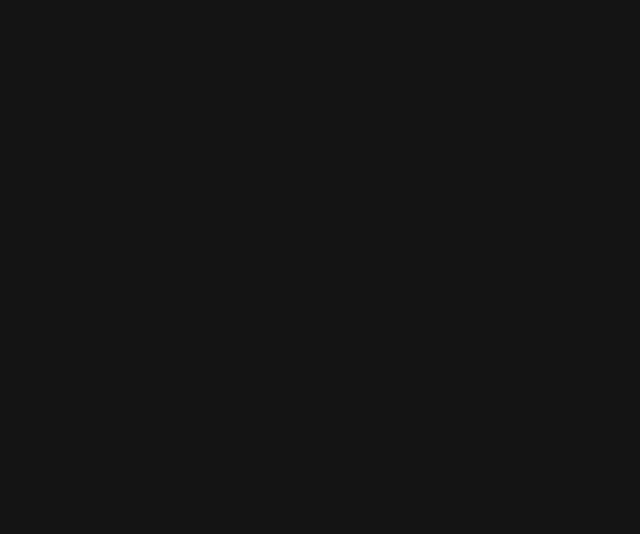
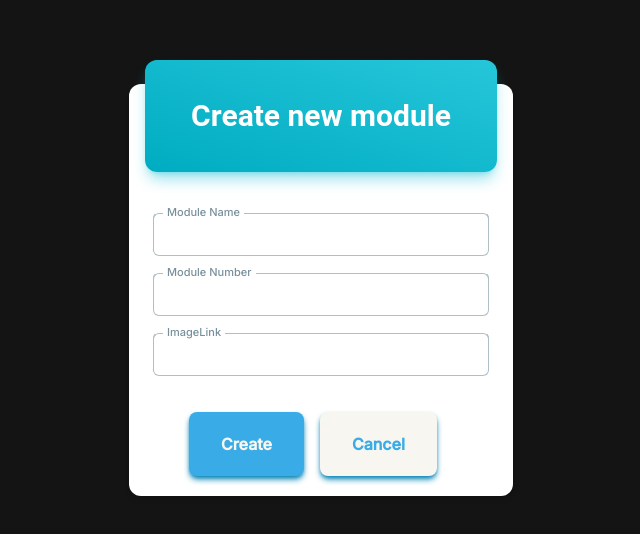
Before and after one commit to CleanCodeRo/ELearningPlatform_Frontend, a React (Vite) app: page /createModule in a window 1280 px wide. Before the commit this address had no page. Shown: the part 110-644 px from the top of the page, without its empty margins (319-959 px from the left). Built offline with nearby package versions, Linux system fonts and the light colour scheme.

Commit message:
listing modules and add modules

```diff
--- a/src/components/HomePage/Modules.jsx
+++ b/src/components/HomePage/Modules.jsx
@@ -1,27 +1,38 @@
-import React from "react";
+import React, { useEffect, useState } from "react";
 import ModuleAndWeekCard from "../ModuleAndWeekCard";
 
 export default function Modules() {
 
+  const [modules, setModules] = useState(null);
 
-  const addNewModule = () =>{
+  useEffect(() =>{
+      fetch("http://localhost:8080/modules",{
+        method : "GET",
+        headers : {
+            "Content-Type" : "application/json"
+        },
+      })
+      .then(res => res.json())
+      .then(data => {
+        console.log(data);
+        setModules(data);
+      })
 
-  }
+  }, [])
 
 
   return (
     <div className="pt-5 pb-10">
       <p className="text-4xl p-4  font-bold">Modules</p>
       <div className="flex items-center py-3">
-        <ModuleAndWeekCard title="Module 1" subtitle="Prog Basisc" />
-        <ModuleAndWeekCard title="Module 2" subtitle="Web" />
-        <ModuleAndWeekCard title="Module 3" subtitle="OOP" />
-        <ModuleAndWeekCard title="Module 4" subtitle="Advanced" />
 
 
-        <button onClick={addNewModule} className="h-20 w-20 rounded-full bg-blue-700 flex items-center justify-center text-5xl mx-10">
+        { modules?.map(module =>  <ModuleAndWeekCard title={`Module ${module.number}`} subtitle={module.name} image={module.imgLink}/>)}
+
+
+        <a href="/createModule" className="h-20 w-20 rounded-full bg-blue-700 flex items-center justify-center text-5xl mx-10">
           <i className="fa-solid fa-plus"></i>
-        </button>
+        </a>
       </div>
     </div>
   )
--- a/src/components/ModuleAndWeekCard.jsx
+++ b/src/components/ModuleAndWeekCard.jsx
@@ -4,10 +4,10 @@
     return (
         <div id="wholeCard" className=" flex flex-col relative min-w-40  max-w-80  bg-blue-700 rounded-2xl mx-3 p-1 ">
             {/* <div id="image" className=" h-32 w-full rounded-lg rounded-t-2xl bg-cover bg-center" style={{ backgroundImage: `url(${image})` }}></div> */}
-            <div id="image" className=" h-32 w-full rounded-lg rounded-t-2xl bg-cover bg-center" style={{ backgroundImage: `url(images/bgTexture.jpg)` }}></div>
+            <div id="image" className=" h-32 w-full rounded-lg rounded-t-2xl bg-cover bg-center" style={{ backgroundImage: `url(${image})` }}></div>
             <div id="title" className=" bg-gray-800 w-fit p-2 rounded-xl my-0  top-0" style={{ margin: '-16px 0 0 7px' }}> {title} </div>
 
-            <div id="deleteAndModify" className="absolute top-2 right-2 p-1 text-[rgb(20,20,20)] bg-[rgba(60,60,60,0.3)] rounded-xl">
+            <div id="deleteAndModify" className="absolute top-2 right-2 p-1 text-first bg-[rgba(60,60,60,0.3)] hover:bg-[rgba(255,255,255,0.8)] rounded-xl duration-300">
                 <i className="fa-solid fa-pen mx-2"></i>
             </div>
 
--- a/src/main.jsx
+++ b/src/main.jsx
@@ -3,9 +3,12 @@
 import './index.css'
 import { BrowserRouter, Route, Routes } from "react-router-dom";
 import HomePage from './pages/HomePage';
-import Login from './pages/Login';
+
 import PresentationPage from './pages/PresentationPage';
-import Contact from "./pages/Contact";
+import Login from './pages/Forms/Login';
+import Contact from './pages/Forms/Contact';
+import CreateModule from './pages/Forms/CreateModule';
+
 
 export default function App() {
   return (
@@ -15,6 +18,7 @@
         <Route path="/home" element={<HomePage />} />
         <Route path="/" element={<PresentationPage />} />
         <Route path="/contact" element={<Contact />} />
+        <Route path="/createModule" element={<CreateModule />} />
       </Routes>
     </BrowserRouter>
   );
--- /dev/null
+++ b/src/pages/Forms/CreateModule.jsx
@@ -0,0 +1,87 @@
+import React, { useRef } from "react";
+import { useNavigate } from "react-router-dom";
+
+
+export default function CreateModule() {
+
+    let moduleName = useRef(null);
+    let moduleNumber = useRef(null);
+    let imageLink = useRef(null);
+    let navigate = useNavigate();
+
+    const saveModule = () =>{
+        fetch( "http://localhost:8080/modules", {
+            method : "POST",
+            headers : {
+                "Content-Type" : "application/json"
+            },
+            body : JSON.stringify({
+                name : moduleName.current.value,
+                number : moduleNumber.current.value,
+                imgLink : imageLink.current.value,
+            })
+        })
+        .then(res => res.json())
+        .then(data => {
+            console.log(data);
+            navigate("/home")
+        })
+    }
+
+
+    return (
+        <div className="flex justify-center items-center p-2 w-screen h-screen font-inter">
+            <div className="relative flex w-96 h-fit flex-col rounded-xl bg-white bg-clip-border text-gray-700 shadow-md">
+
+                <div className="relative mx-4 -mt-6 mb-4 grid h-28 place-items-center overflow-hidden rounded-xl bg-gradient-to-tr from-cyan-600 to-cyan-400 bg-clip-border text-white shadow-lg shadow-cyan-500/40">
+                    <h3 className="block font-sans text-3xl font-semibold leading-snug tracking-normal text-white antialiased">
+                        Create new module
+                    </h3>
+                </div>
+                <div className="flex flex-col gap-4 p-6">
+                    <div className="relative h-11 w-full min-w-[200px]">
+                        <input
+                            ref={moduleName}
+                            className="peer h-full w-full rounded-md border border-blue-gray-200 border-t-transparent bg-transparent px-3 py-3 font-sans text-sm font-normal text-blue-gray-700 outline outline-0 transition-all placeholder-shown:border placeholder-shown:border-blue-gray-200 placeholder-shown:border-t-blue-gray-200 focus:border-2 focus:border-cyan-500 focus:border-t-transparent focus:outline-0 disabled:border-0 disabled:bg-blue-gray-50"
+                        />
+                        <label className="before:content[' '] after:content[' '] pointer-events-none absolute left-0 -top-1.5 flex h-full w-full select-none text-[11px] font-normal leading-tight text-blue-gray-400 transition-all before:pointer-events-none before:mt-[6.5px] before:mr-1 before:box-border before:block before:h-1.5 before:w-2.5 before:rounded-tl-md before:border-t before:border-l before:border-blue-gray-200 before:transition-all after:pointer-events-none after:mt-[6.5px] after:ml-1 after:box-border after:block after:h-1.5 after:w-2.5 after:flex-grow after:rounded-tr-md after:border-t after:border-r after:border-blue-gray-200 after:transition-all peer-placeholder-shown:text-sm peer-placeholder-shown:leading-[4.1] peer-placeholder-shown:text-blue-gray-500 peer-placeholder-shown:before:border-transparent peer-placeholder-shown:after:border-transparent peer-focus:text-[11px] peer-focus:leading-tight peer-focus:text-cyan-500 peer-focus:before:border-t-2 peer-focus:before:border-l-2 peer-focus:before:!border-cyan-500 peer-focus:after:border-t-2 peer-focus:after:border-r-2 peer-focus:after:!border-cyan-500 peer-disabled:text-transparent peer-disabled:before:border-transparent peer-disabled:after:border-transparent peer-disabled:peer-placeholder-shown:text-blue-gray-500">
+                            Module Name
+                        </label>
+                    </div>
+                    <div className="relative h-11 w-full min-w-[200px]">
+                        <input
+                            ref={moduleNumber}
+                            type="number"
+                            className="peer h-full w-full rounded-md border border-blue-gray-200 border-t-transparent bg-transparent px-3 py-3 font-sans text-sm font-normal text-blue-gray-700 outline outline-0 transition-all placeholder-shown:border placeholder-shown:border-blue-gray-200 placeholder-shown:border-t-blue-gray-200 focus:border-2 focus:border-cyan-500 focus:border-t-transparent focus:outline-0 disabled:border-0 disabled:bg-blue-gray-50"
+                        />
+                        <label className="before:content[' '] after:content[' '] pointer-events-none absolute left-0 -top-1.5 flex h-full w-full select-none text-[11px] font-normal leading-tight text-blue-gray-400 transition-all before:pointer-events-none before:mt-[6.5px] before:mr-1 before:box-border before:block before:h-1.5 before:w-2.5 before:rounded-tl-md before:border-t before:border-l before:border-blue-gray-200 before:transition-all after:pointer-events-none after:mt-[6.5px] after:ml-1 after:box-border after:block after:h-1.5 after:w-2.5 after:flex-grow after:rounded-tr-md after:border-t after:border-r after:border-blue-gray-200 after:transition-all peer-placeholder-shown:text-sm peer-placeholder-shown:leading-[4.1] peer-placeholder-shown:text-blue-gray-500 peer-placeholder-shown:before:border-transparent peer-placeholder-shown:after:border-transparent peer-focus:text-[11px] peer-focus:leading-tight peer-focus:text-cyan-500 peer-focus:before:border-t-2 peer-focus:before:border-l-2 peer-focus:before:!border-cyan-500 peer-focus:after:border-t-2 peer-focus:after:border-r-2 peer-focus:after:!border-cyan-500 peer-disabled:text-transparent peer-disabled:before:border-transparent peer-disabled:after:border-transparent peer-disabled:peer-placeholder-shown:text-blue-gray-500">
+                            Module Number
+                        </label>
+                    </div>
+                    <div className="relative h-11 w-full min-w-[200px]">
+                        <input
+                            ref={imageLink}
+                            className="peer h-full w-full rounded-md border border-blue-gray-200 border-t-transparent bg-transparent px-3 py-3 font-sans text-sm font-normal text-blue-gray-700 outline outline-0 transition-all placeholder-shown:border placeholder-shown:border-blue-gray-200 placeholder-shown:border-t-blue-gray-200 focus:border-2 focus:border-cyan-500 focus:border-t-transparent focus:outline-0 disabled:border-0 disabled:bg-blue-gray-50"
+                        />
+                        <label className="before:content[' '] after:content[' '] pointer-events-none absolute left-0 -top-1.5 flex h-full w-full select-none text-[11px] font-normal leading-tight text-blue-gray-400 transition-all before:pointer-events-none before:mt-[6.5px] before:mr-1 before:box-border before:block before:h-1.5 before:w-2.5 before:rounded-tl-md before:border-t before:border-l before:border-blue-gray-200 before:transition-all after:pointer-events-none after:mt-[6.5px] after:ml-1 after:box-border after:block after:h-1.5 after:w-2.5 after:flex-grow after:rounded-tr-md after:border-t after:border-r after:border-blue-gray-200 after:transition-all peer-placeholder-shown:text-sm peer-placeholder-shown:leading-[4.1] peer-placeholder-shown:text-blue-gray-500 peer-placeholder-shown:before:border-transparent peer-placeholder-shown:after:border-transparent peer-focus:text-[11px] peer-focus:leading-tight peer-focus:text-cyan-500 peer-focus:before:border-t-2 peer-focus:before:border-l-2 peer-focus:before:!border-cyan-500 peer-focus:after:border-t-2 peer-focus:after:border-r-2 peer-focus:after:!border-cyan-500 peer-disabled:text-transparent peer-disabled:before:border-transparent peer-disabled:after:border-transparent peer-disabled:peer-placeholder-shown:text-blue-gray-500">
+                            ImageLink
+                        </label>
+                    </div>
+
+                </div>
+
+                <div className="font-semibold flex items-center justify-center pt-3 pb-5">
+                    <button onClick={saveModule} className=" my-2 xs:my-0 px-8 py-5 bg-fifth rounded-lg text-sixth mr-4 shadow-md shadow-fourth">
+                        Create
+                    </button>
+                    <a href="/home">
+                        <button className=" my-2 xs:my-0 px-8 py-5 bg-sixth rounded-lg text-fifth mr-4 shadow-md shadow-fourth">
+                            Cancel
+                        </button>
+                    </a>
+                </div>
+
+            </div>
+        </div>
+    )
+}
--- a/src/pages/Login.jsx
+++ b/src/pages/Forms/Login.jsx
@@ -48,8 +48,8 @@
   }
 
   return (
-    <div className="flex justify-center p-2 ">
-      <div className="relative flex w-96 flex-col rounded-xl bg-white bg-clip-border text-gray-700 shadow-md">
+    <div className="flex justify-center items-center p-2 w-screen h-screen">
+      <div className="relative flex w-96 h-fit flex-col rounded-xl bg-white bg-clip-border text-gray-700 shadow-md">
         <div className="flex justify-center">
           <img src="images/CleanCode-removebg-preview.png" />
         </div>
--- a/tailwind.config.js
+++ b/tailwind.config.js
@@ -11,6 +11,7 @@
         third: "#414c50",
         fourth: "#0784b5",
         fifth: "#39ace7",
+        sixth : "#F8F6F0"  // for text pearl white
       },
       fontFamily : {
         "inter" : "Inter, sans-serif"
```
Also changed, not shown: src/pages/Forms/Contact.jsx (renamed from src/pages/Contact.jsx).
